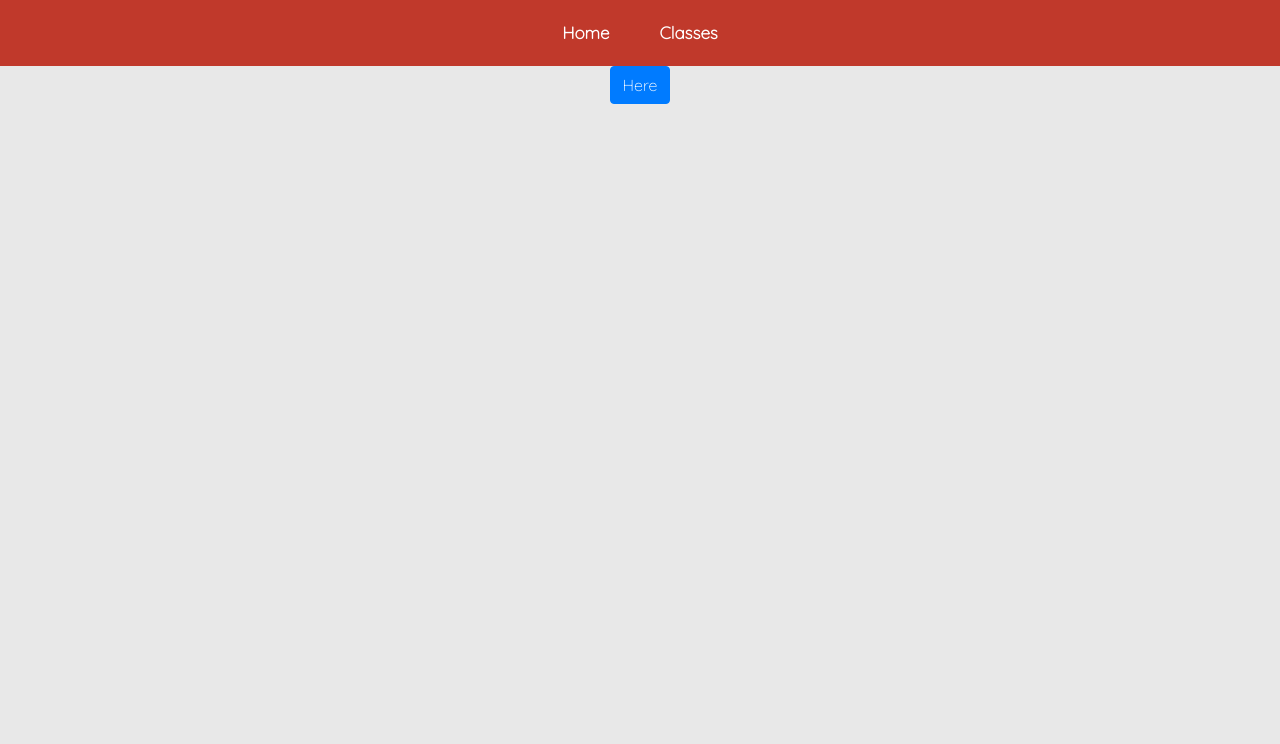
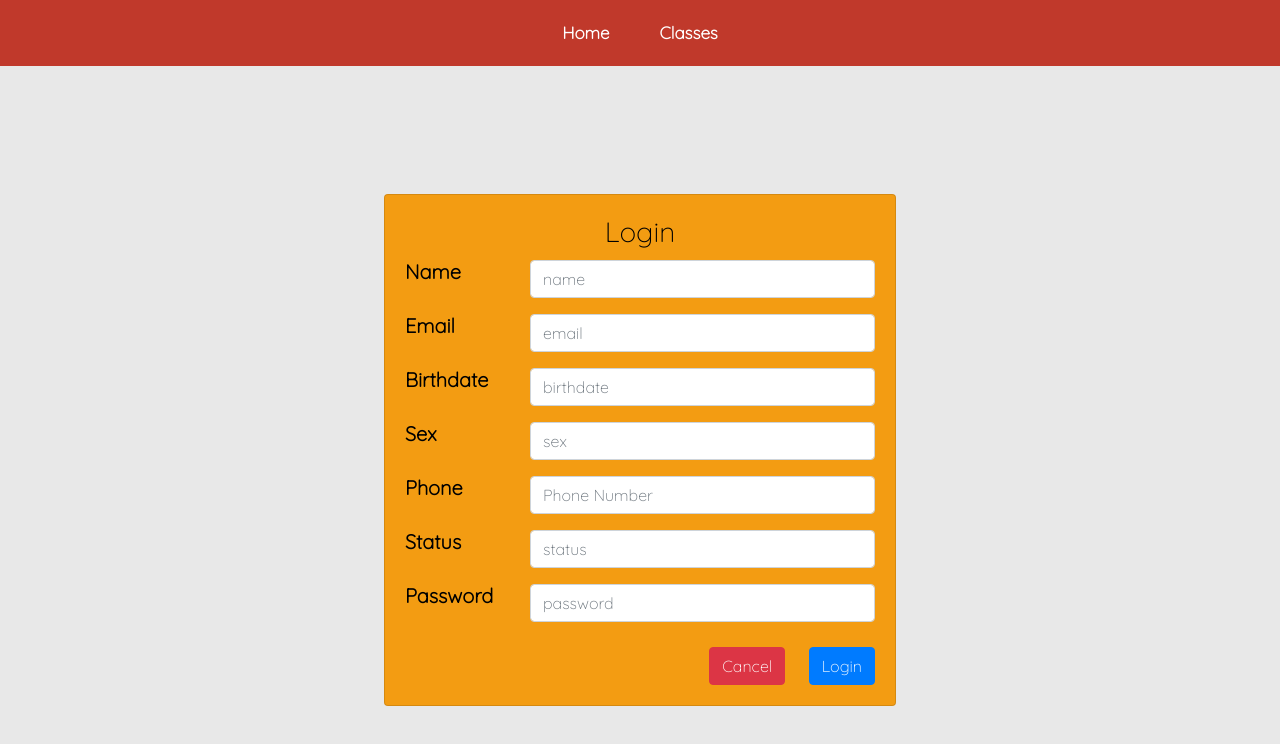
Before and after one commit to muchtaromyahya/aplikasi-SiOce, a React (Create React App) app: page /register in a window 1280 px wide. Shown: the top 744 px of the page. Built offline with nearby package versions, Linux system fonts and the light colour scheme.

Commit message:
login register finish

```diff
--- a/src/components/register/index.js
+++ b/src/components/register/index.js
@@ -1,23 +1,25 @@
 import React, { useEffect, useState } from 'react';
 import {
   Button,
-  Modal,
-  ModalHeader,
-  ModalBody,
-  ModalFooter,
   Form,
   FormGroup,
-  Label,
+  // Label,
   Input,
+  Card,
+  CardBody,
+  CardTitle,
 } from 'reactstrap';
-import { setCookie } from '../../utils/cookie';
+import './style.css';
+// import { setCookie } from '../../utils/cookie';
 import { authService } from '../../services';
 
-const RegisterModal = (props) => {
-  const { className } = props;
-
-  const [modal, setModal] = useState(false);
-  const [username, setUsername] = useState('');
+const RegisterModal = () => {
+  const [name, setName] = useState('');
+  const [email, setEmail] = useState('');
+  const [birthdate, setBirthdate] = useState('');
+  const [sex, setSex] = useState('');
+  const [phone, setPhone] = useState('');
+  const [status, setStatus] = useState('');
   const [password, setPassword] = useState('');
   const [isLoginLoading, setLoginLoading] = useState(false);
 
@@ -25,71 +27,170 @@ const RegisterModal = (props) => {
     document.title = 'Register  Aplikasi-SiOce';
   });
 
-  const toggle = () => {
-    return setModal(!modal);
+  const cancle = () => {
+    return window.location.replace('/login');
   };
 
   const onSubmit = () => {
     setLoginLoading(true);
     authService
-      .login(username, password)
-      .then((res) => {
+      .login(name, email, birthdate, sex, phone, status, password)
+      // .then((res) => {
       // console.log(JSON.stringify(res.token));
       // console.log(JSON.parse(res.token));
-        const cookieToken = res.token;
+      // const cookieToken = res.token;
+      // console.log(res)
       // const cookieUser = res.user;
       // setCookie('userID', JSON.stringify(cookieUser), 1000);
-        setCookie('tokenn', JSON.stringify(cookieToken), 1);
-      })
+      // setCookie('tokenn', JSON.stringify(cookieToken), 1);
+      // })
       //   .catch((err) => {
       //     console.log(err);
       //   })
       .finally(() => {
         setLoginLoading(false);
-        toggle();
         // history.push('/product');
-        window.location.replace('/product');
+        window.location.replace('/login');
       });
   };
 
   return (
     <div>
-      <Button color="primary" onClick={toggle}>
-        Here
-      </Button>
-      <Modal isOpen={modal} toggle={toggle} className={className}>
-        <ModalHeader toggle={toggle}>Login</ModalHeader>
-        <ModalBody>
+      <Card className="card">
+        <CardBody>
+          <CardTitle>Login</CardTitle>
           <Form>
             <FormGroup>
-              <Label for="username">Username</Label>
+              <div className="row">
+                <div className="col-md-3">
+                  <h1 className="title">Name</h1>
+                </div>
+                <div className="col-md-9">
                   <Input
                     type="text"
-                name="username"
-                id="username"
-                placeholder="Username"
+                    name="name"
+                    id="name"
+                    placeholder="name"
                     onChange={(e) => {
-                  setUsername(e.target.value);
+                      setName(e.target.value);
                     }}
                   />
+                </div>
+              </div>
             </FormGroup>
             <FormGroup>
-              <Label for="password">Password</Label>
+              <div className="row">
+                <div className="col-md-3">
+                  <h1 className="title">Email</h1>
+                </div>
+                <div className="col-md-9">
                   <Input
-                type="password"
+                    type="email"
+                    name="email"
+                    id="email"
+                    placeholder="email"
+                    onChange={(e) => {
+                      setEmail(e.target.value);
+                    }}
+                  />
+                </div>
+              </div>
+            </FormGroup>
+            <FormGroup>
+              <div className="row">
+                <div className="col-md-3">
+                  <h1 className="title">Birthdate</h1>
+                </div>
+                <div className="col-md-9">
+                  <Input
+                    type="text"
+                    name="birthdate"
+                    id="birthdate"
+                    placeholder="birthdate"
+                    onChange={(e) => {
+                      setBirthdate(e.target.value);
+                    }}
+                  />
+                </div>
+              </div>
+            </FormGroup>
+            <FormGroup>
+              <div className="row">
+                <div className="col-md-3">
+                  <h1 className="title">Sex</h1>
+                </div>
+                <div className="col-md-9">
+                  <Input
+                    type="text"
+                    name="sex"
+                    id="sex"
+                    placeholder="sex"
+                    onChange={(e) => {
+                      setSex(e.target.value);
+                    }}
+                  />
+                </div>
+              </div>
+            </FormGroup>
+            <FormGroup>
+              <div className="row">
+                <div className="col-md-3">
+                  <h1 className="title">Phone</h1>
+                </div>
+                <div className="col-md-9">
+                  <Input
+                    type="text"
+                    name="phone"
+                    id="phone"
+                    placeholder="Phone Number"
+                    onChange={(e) => {
+                      setPhone(e.target.value);
+                    }}
+                  />
+                </div>
+              </div>
+            </FormGroup>
+            <FormGroup>
+              <div className="row">
+                <div className="col-md-3">
+                  <h1 className="title">Status</h1>
+                </div>
+                <div className="col-md-9">
+                  <Input
+                    type="text"
+                    name="status"
+                    id="status"
+                    placeholder="status"
+                    onChange={(e) => {
+                      setStatus(e.target.value);
+                    }}
+                  />
+                </div>
+              </div>
+            </FormGroup>
+            <div className="row">
+              <div className="col-md-3">
+                <h1 className="title">Password</h1>
+              </div>
+              <div className="col-md-9">
+                <Input
+                  type="text"
                   name="password"
                   id="password"
-                placeholder="Password"
+                  placeholder="password"
                   onChange={(e) => {
                     setPassword(e.target.value);
                   }}
                 />
-            </FormGroup>
-            {/* <Button>Submit</Button> */}
-          </Form>
-        </ModalBody>
-        <ModalFooter>
-          <Button color="danger" onClick={toggle} disabled={isLoginLoading}>
+              </div>
+            </div>
+            <div className="button">
+              <Button
+                className="button-cancel"
+                color="danger"
+                onClick={cancle}
+                disabled={isLoginLoading}
+              >
                 Cancel
               </Button>
               <Button
@@ -102,8 +203,10 @@ const RegisterModal = (props) => {
               >
                 Login
               </Button>
-        </ModalFooter>
-      </Modal>
+            </div>
+          </Form>
+        </CardBody>
+      </Card>
     </div>
   );
 };
--- a/src/components/register/style.css
+++ b/src/components/register/style.css
@@ -0,0 +1,25 @@
+@import url('https://fonts.googleapis.com/css2?family=Quicksand:wght@300&display=swap');
+.login {
+    /* margin-top: 60px;
+    margin-left: 30%;
+    margin-right: 30%; */
+}
+.card {
+    border-radius: 30%, 30%, 30%, 30%;
+    background-color: #f39c12;
+    margin-top: 10%;
+    margin-left: 30%;
+    margin-right: 30%;
+}
+.button {
+    text-align: right;
+    margin-top: 5%;
+}
+.button-cancel {
+    margin-right: 5%;
+}
+.title {
+    text-align: left;
+    font-size: 20px;
+    font-weight: bold;
+}
```
Also changed, not shown: 1 other file (tests, documents, lock files or other folders). Lines whose indentation alone changed are shown as unchanged.
